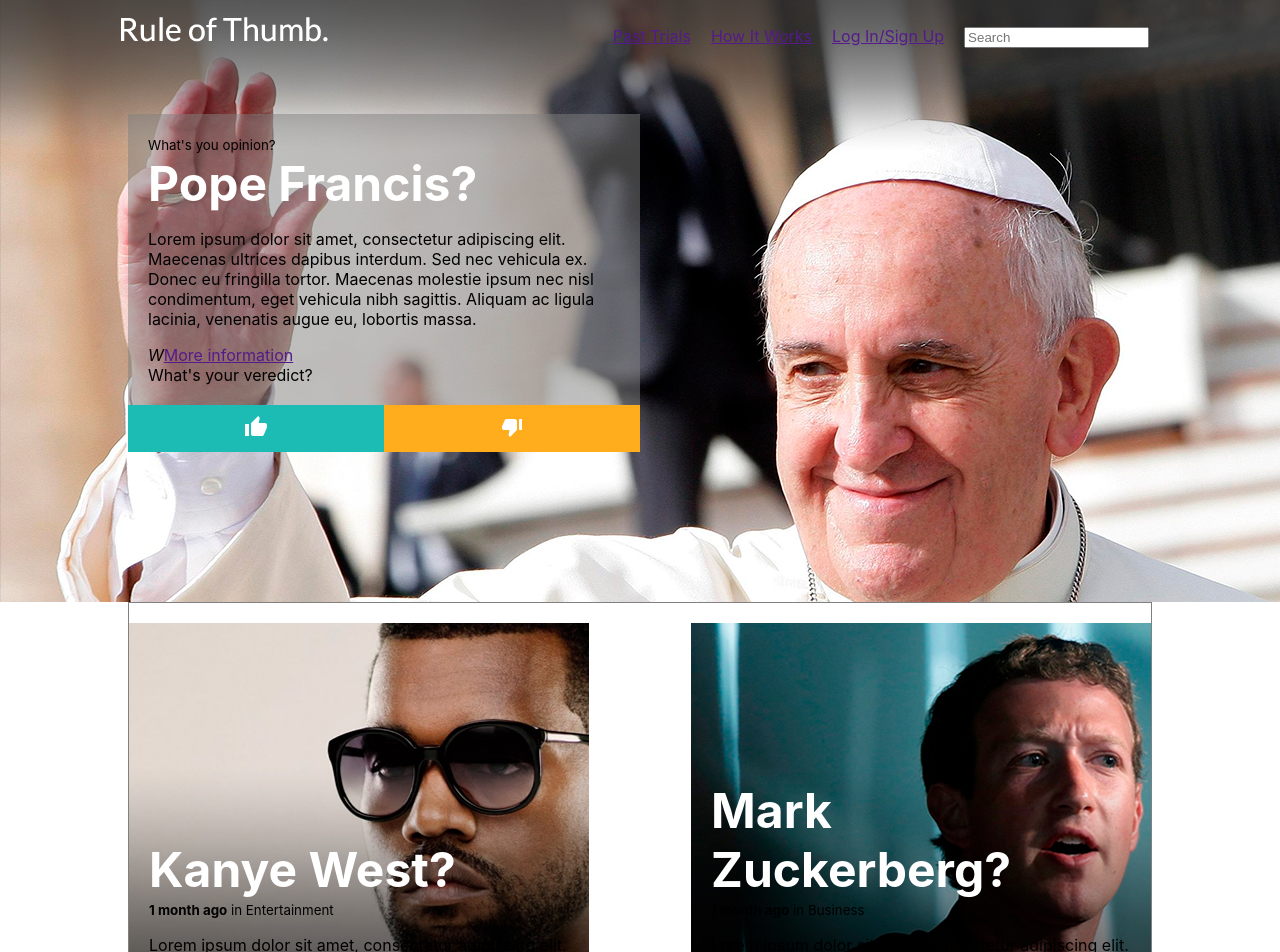
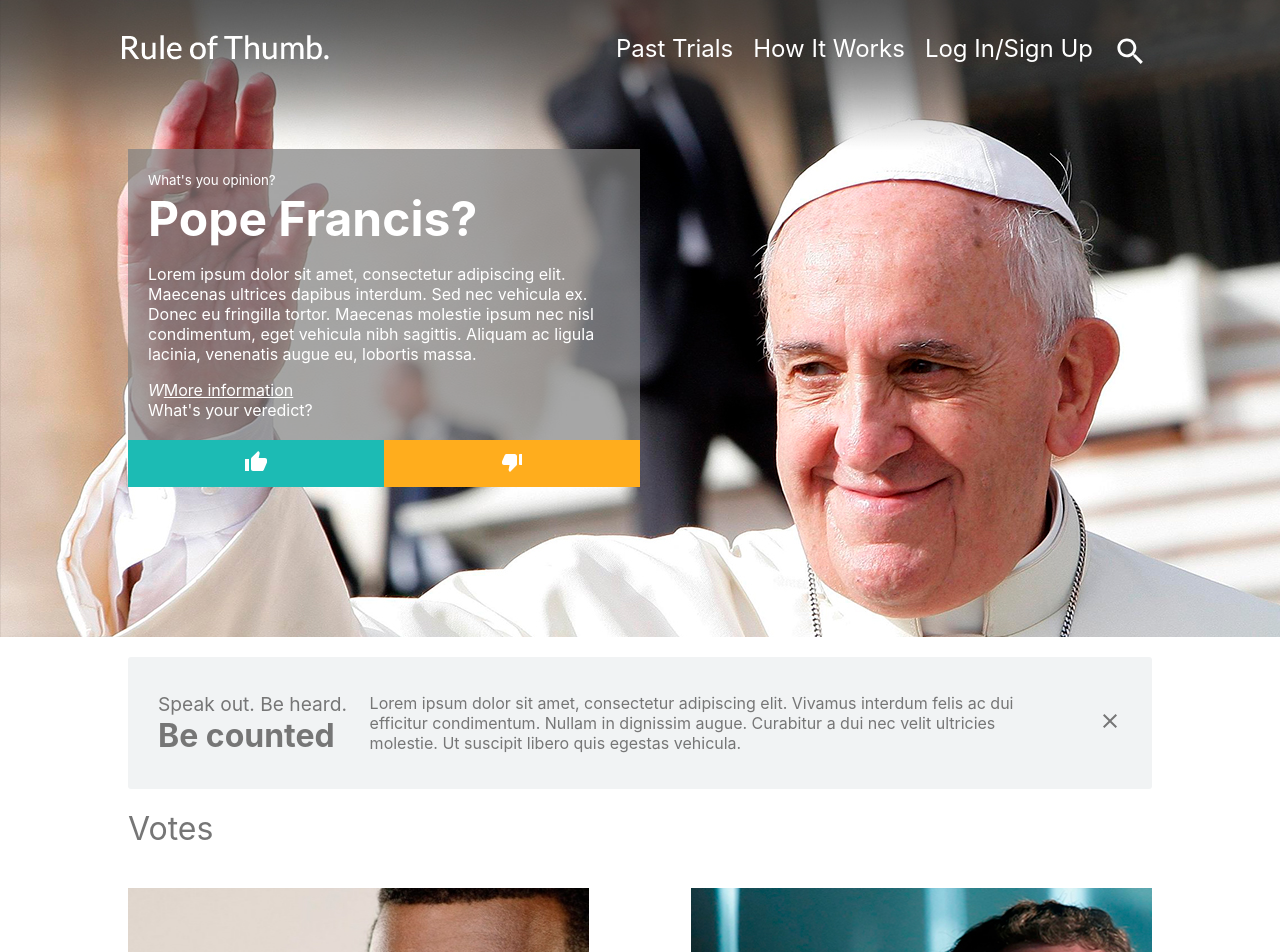
Before and after one commit to jodavaga/react-voting_character, a React (Create React App) app: page / in a window 1280 px wide. Shown: the top 952 px of the page. Built offline with nearby package versions, Linux system fonts and the light colour scheme.

Commit message:
VoteApp - Quote container component created. Added functionality

```diff
--- a/public/index.html
+++ b/public/index.html
@@ -18,7 +18,7 @@
       work correctly both with client-side routing and a non-root public URL.
       Learn how to configure a non-root public URL by running `npm run build`.
     -->
-    <title>React App</title>
+    <title>Voting App</title>
   </head>
   <body>
     <noscript>You need to enable JavaScript to run this app.</noscript>
--- a/src/assets/scss/_general.scss
+++ b/src/assets/scss/_general.scss
@@ -1,8 +1,22 @@
+// General
+
+a {
+    color: $white-color;
+}
+
 .container {
     padding: 0 10%;
+    color: $white-color;
 }
 
 // Typografy
+
+.section-title {
+    color: $gray-color;
+    font-size: 2em;
+    margin-bottom: 20px;
+}
+
 h1 {
     font-size: 3em;
     color: $white-color;
--- a/src/assets/scss/_variables.scss
+++ b/src/assets/scss/_variables.scss
@@ -3,10 +3,12 @@
 // Colors
 
 
-$card-background: rgba(128,128,128,0.5);
+$card-background: rgba(128,128,128,0.7);
+$light-gray-color: #F1F3F4;
 $main-color: #1CBBB4;
 $second-color: #FFAD1D;
 $white-color: #FFFFFF;
+$gray-color: #767676;
 
 
 @import './general';
--- /dev/null
+++ b/src/components/caption-banner/CaptionBanner.component.js
@@ -0,0 +1,59 @@
+import React, { Component } from 'react';
+import './caption-banner.component.scss';
+
+import CloseIcon from '@material-ui/icons/Close';
+
+
+export default class CaptionBanner extends Component {
+
+    constructor() {
+        super();
+        this.state = {
+            quoteStrong: 'Be counted',
+            quoteLight: 'Speak out. Be heard.',
+            description: 'Lorem ipsum dolor sit amet, consectetur adipiscing elit. Vivamus interdum felis ac dui efficitur condimentum. Nullam in dignissim augue. Curabitur a dui nec velit ultricies molestie. Ut suscipit libero quis egestas vehicula.',
+            show: true
+        }
+    }
+
+    handleClose(e) {
+        this.setState(prevState => {
+            return {
+                show: !prevState.show
+            }
+        })
+
+        console.log(e)
+    }
+
+    render() {
+
+        if (!this.state.show) {
+            return (
+                <div style={{'margin': '20px 0'}}></div>
+            )
+        }
+
+        return (
+            <div className="container caption-banner-container">
+                <span className="strong-quote">
+                    <span>{this.state.quoteLight}</span>
+                    <strong>{this.state.quoteStrong}</strong>
+                </span>
+
+                <div className="description">
+                    <p>
+                        {this.state.description}
+                    </p>
+                </div>
+
+                <div className="close" onClick={(event) => this.handleClose(event)}>
+                    <CloseIcon />
+                </div>
+            </div>
+        )
+
+
+    }
+
+}
--- /dev/null
+++ b/src/components/caption-banner/caption-banner.component.scss
@@ -0,0 +1,35 @@
+@import '../../assets/scss/variables';
+
+.caption-banner-container {
+    background-color: $light-gray-color;
+    color: $gray-color;
+    display: flex;
+    align-items: center;
+    margin: 20px 0;
+    padding: 20px 30px;
+    border-radius: 3px;
+}
+
+.strong-quote {
+    width: 500px;
+    display: flex;
+    flex-direction: column;
+
+    span {
+        font-size: 1.2em;
+        width: 100%;
+    }
+
+    strong {
+        width: 100%;
+        font-size: 2em;
+    }
+}
+
+.description {
+    box-sizing: border-box;
+}
+
+.close {
+    margin-left: 30px;
+}
--- a/src/components/header/Header.js
+++ b/src/components/header/Header.js
@@ -1,6 +1,7 @@
 import React from 'react';
 
 import logo from '../../assets/images/rule-logo.png';
+import SearchIcon from '@material-ui/icons/Search';
 
 import CardBanner from '../card-banner/CardBanner';
 
@@ -17,7 +18,7 @@
                             <li><a href="">Past Trials</a></li>
                             <li><a href="">How It Works</a></li>
                             <li><a href="">Log In/Sign Up</a></li>
-                            <li><input type="text" placeholder="Search"/> </li>
+                            <li><SearchIcon fontSize="large" /> </li>
                         </ul>
                     </div>
                 </header>
--- a/src/components/header/Header.scss
+++ b/src/components/header/Header.scss
@@ -1,3 +1,5 @@
+@import '../../assets/scss/variables';
+
 .header-container {
     background-image: url('../../assets/images/pope-francis.jpg');
     padding-bottom: 150px;
@@ -20,8 +22,14 @@
     display: flex;
     justify-content: space-between;
     list-style: none;
+    font-size: 1.5em;
+    color: $white-color;
 
     li {
         padding: 10px;
     }
+
+    a {
+        text-decoration: none;
+    }
 }
--- a/src/components/votes/Votes.js
+++ b/src/components/votes/Votes.js
@@ -13,6 +13,7 @@
         }
     }
 
+    // Get updted data from local storage if exist
     componentWillMount() {
         if (localStorage.getItem('data')) {
             console.log('data already exist');
@@ -22,13 +23,12 @@
                 prevState.cards = actualData
             });
         }
-
     }
 
+    // update data on localstorage
     componentDidUpdate() {
         const dataJson = JSON.stringify(this.state.cards);
         console.warn('Updated!', dataJson);
-        // set data on localstorage
         localStorage.setItem('data', dataJson);
 
     }
@@ -62,8 +62,11 @@
             />);
 
         return (
-            <div className="votes-container">
-                {cards}
+            <div>
+                <div className="section-title">Votes</div>
+                <div className="votes-container">
+                    {cards}
+                </div>
             </div>
         )
     }
--- a/src/components/votes/Votes.scss
+++ b/src/components/votes/Votes.scss
@@ -2,5 +2,4 @@
     display: flex;
     justify-content: space-between;
     flex-wrap: wrap;
-    border: 1px solid grey;
 }
--- a/src/pages/Main.js
+++ b/src/pages/Main.js
@@ -5,13 +5,16 @@
 
 import Header from '../components/header/Header';
 import Votes from '../components/votes/Votes';
+import CaptionBanner from '../components/caption-banner/CaptionBanner.component';
 
 class Main extends React.Component {
+
     render() {
         return(
             <div>
                 <Header />
                 <div className="container">
+                    <CaptionBanner />
                     <Votes />
                 </div>
             </div>
```
